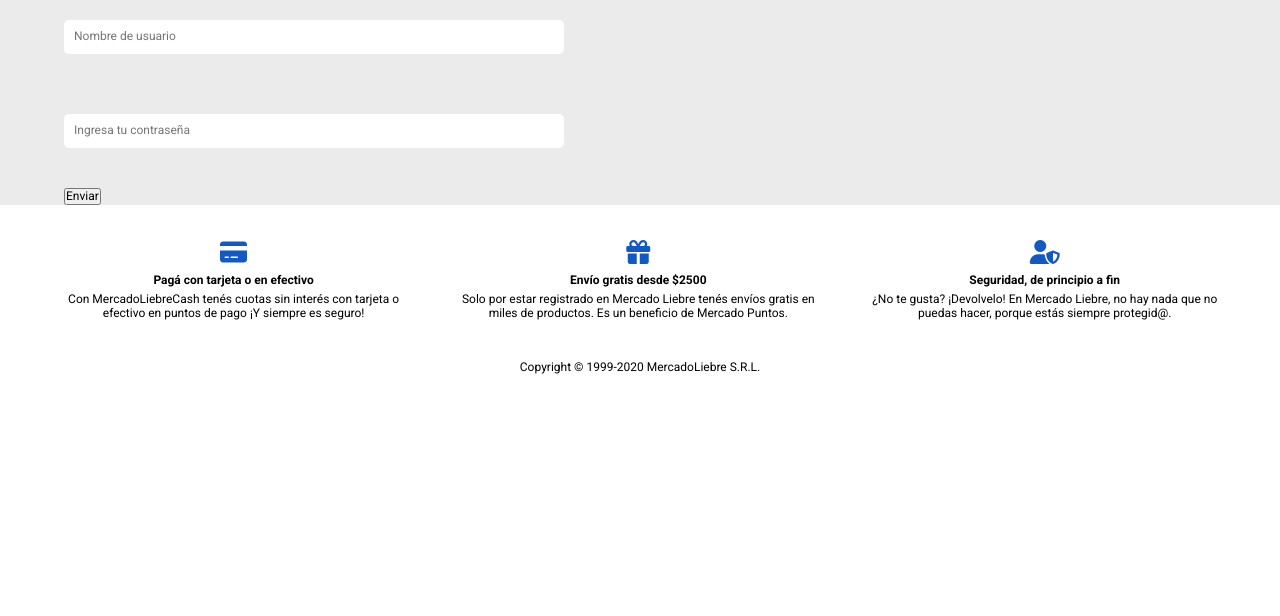
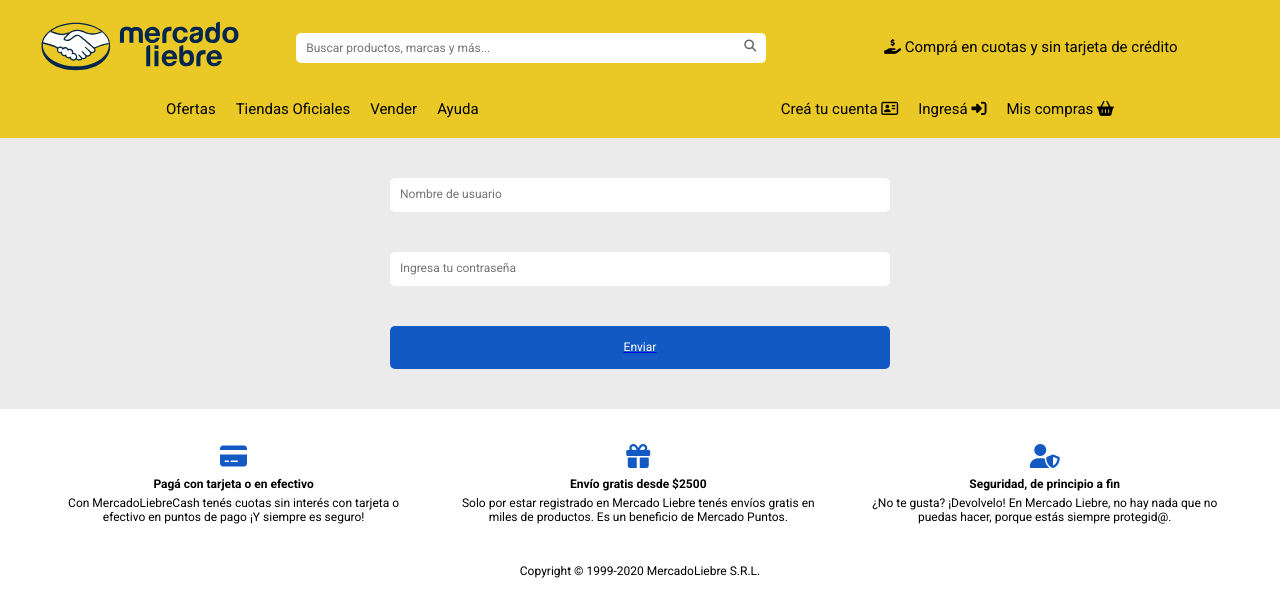
Before and after one commit to garciamarcoss/mercadoliebre, a website: page views/login.html in a window 1280 px wide. Drawn offline with Linux system fonts and the light colour scheme.

Commit message:
login definitivo

```diff
--- a/views/login.html
+++ b/views/login.html
@@ -13,22 +13,68 @@
 </head>
 
 <body>
-    <main>
+    <header>
+        <div class="top">
+            <div class="logo">
+                <a href="/"><img src="/images/logo-mercado-liebre.svg" alt="Mercado Liebre"></a>
+            </div>
+            <div class="container-buscar">
+                    <input type="search" id="search" placeholder="Buscar productos, marcas y más..."/>
+                    <i class="fas fa-search"></i>
+            </div>
+
+            <h2 class="texto">
+                <i class="fas fa-hand-holding-usd"></i>
+                Comprá en cuotas y sin tarjeta de crédito
+            </h2>
+        </div>
+        <a class="hamburguer-buttom" href="#">
+            <i class="fas fa-bars"></i>
+        </a>
+        <div class="bottom">
+            <ul class="left">
+                <li><a href="#">Ofertas</a></li>
+                <li><a href="#">Tiendas Oficiales</a></li>
+                <li><a href="#">Vender</a></li>
+                <li><a href="#">Ayuda</a></li>
+            </ul>
+            <ul class="right">
+                <li>
+                    <a href="register">
+                        Creá tu cuenta
+                        <i class="far fa-address-card"></i>
+                    </a>
+                </li>
+                <li>
+                    <a href="login">
+                        Ingresá
+                        <i class="fas fa-sign-in-alt"></i>
+                    </a>
+                </li>
+                <li>
+                    <a href="#">
+                        Mis compras
+                        <i class="fas fa-shopping-basket"></i>
+                    </a>
+                </li>
+            </ul>
+        </div>
+    </header>
+    <main class="login">
         <div class="container-form">
-            <form class="form-area" action="/" method="#">
-                <label for="usuario">
-                    <input type="text" name="usuario" id="usuario" placeholder="Nombre de usuario">
-                </label><br>
-                <label for="password">
-                    <input type="password" name="password" id="pass" placeholder="Ingresa tu contraseña">
-                </label><br>
-                <label for="ingresar">
-                    <a Href="home.html" class="links-pointer-color">
-                        <button type="submit" id="login">
-                            <div id="textologin">Enviar</div>
-                        </button>
-                </label></a>
-            </form>
+            <label for="usuario"></label>
+            <input class="block" type="text" name="usuario" id="usuario" placeholder="Nombre de usuario">
+
+            <label for="password"></label>
+            <input class="block" type="password" name="password" id="pass" placeholder="Ingresa tu contraseña">
+
+            <label for="ingresar">
+                <a Href="home.html" class="links-pointer-color">
+                    <button class="block buttom-send" type="submit" id="login">
+                        <div id="textologin">Enviar</div>
+                    </button>
+                </a>
+            </label>
         </div>
     </main>
 </body>
```
